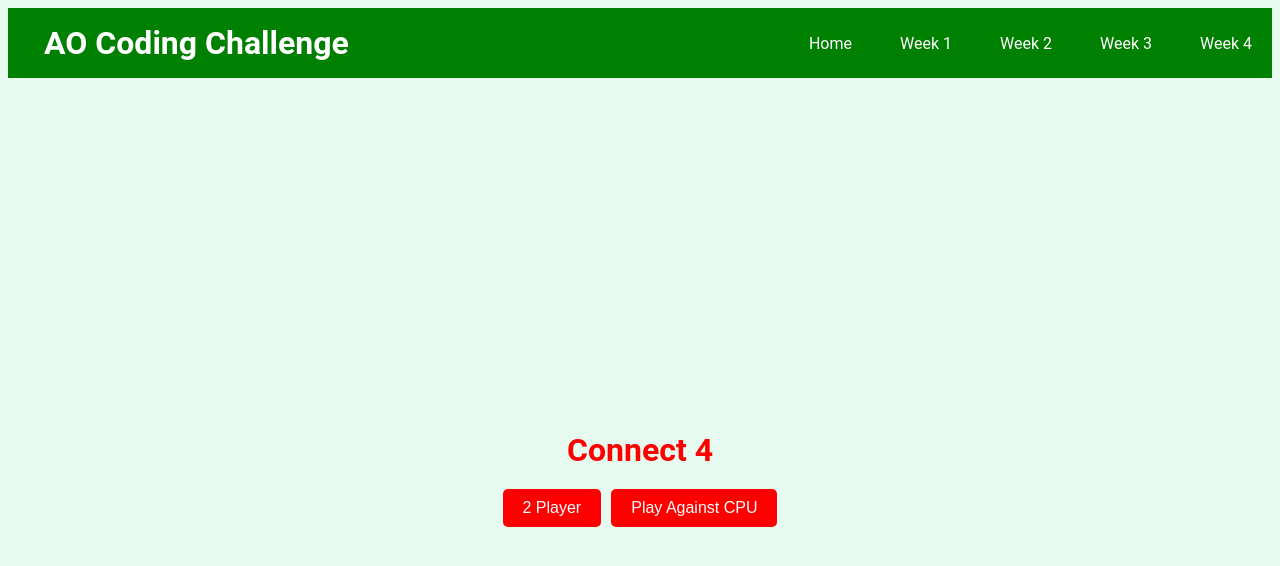
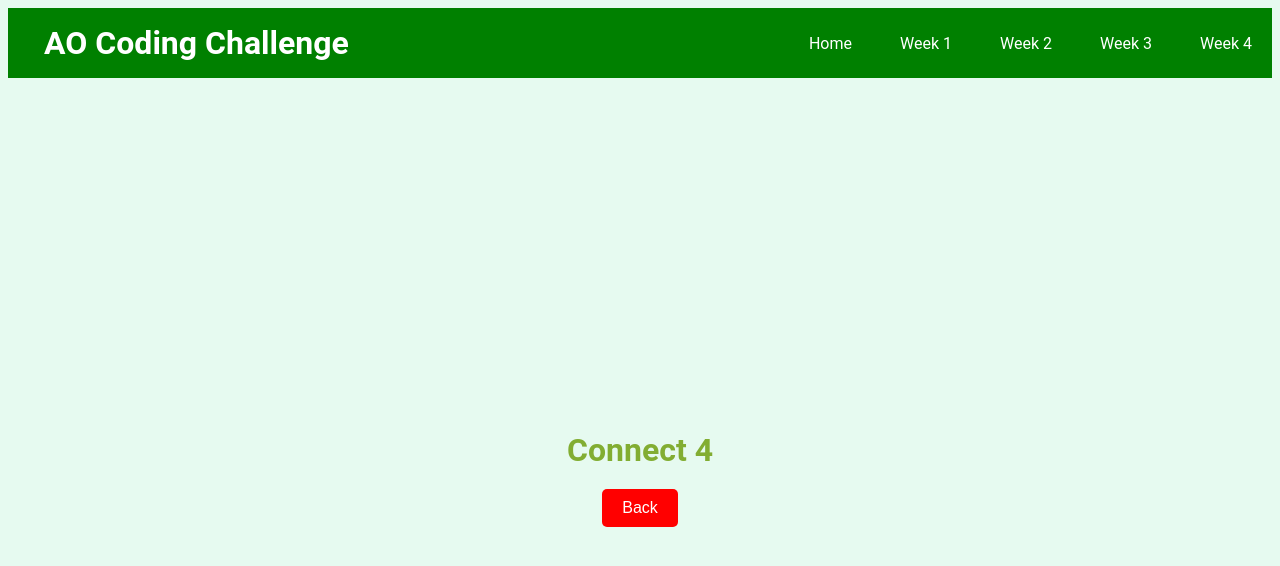
Before and after one commit to FlickPlayz/Coding-Challenge-AO, a React (Create React App) app: page /Week4 in a window 1280 px wide. Shown: the top 566 px of the page. Built offline with nearby package versions, Linux system fonts and the light colour scheme.

Commit message:
final changes

```diff
--- a/src/StyleSheet/Week4.css
+++ b/src/StyleSheet/Week4.css
@@ -9,16 +9,17 @@
 .title {
   font-size: 2em;
   margin-bottom: 20px;
-  color: red;
+  color: #82ad32;
 }
 
 .start-options {
   display: flex;
+  flex-direction: column;
   gap: 10px;
   margin-bottom: 20px;
 }
 
-.start-button, .reset-button {
+.start-button, .reset-button, .back-button {
   padding: 10px 20px;
   font-size: 1em;
   color: white;
@@ -29,7 +30,7 @@
   transition: background-color 0.3s ease;
 }
 
-.start-button:hover, .reset-button:hover {
+.start-button:hover, .reset-button:hover, .back-button:hover {
   background-color: #cc0000;
 }
 
@@ -66,3 +67,14 @@
 .cell:hover {
   background-color: lightgray;
 }
+
+.buttons-container {
+  display: flex;
+  gap: 10px;
+  margin-top: 20px;
+}
+
+.reset-button {
+  margin-right: 10px;
+  margin-bottom: 10px;
+}
--- a/src/pages/Week4.js
+++ b/src/pages/Week4.js
@@ -9,6 +9,7 @@ const Week4 = () => {
   const [currentPlayer, setCurrentPlayer] = useState('Red');
   const [isCpuEnabled, setIsCpuEnabled] = useState(false);
   const [gameStarted, setGameStarted] = useState(false);
+  const [showOptions, setShowOptions] = useState(false);
 
   useEffect(() => {
     if (currentPlayer === 'Yellow' && isCpuEnabled) {
@@ -91,6 +92,12 @@ const Week4 = () => {
   const startGame = (playAgainstCpu) => {
     setIsCpuEnabled(playAgainstCpu);
     setGameStarted(true);
+    setShowOptions(false);
+  };
+
+  const showGameOptions = () => {
+    setShowOptions(true);
+    setGameStarted(false);
   };
 
   return (
@@ -98,8 +105,14 @@ const Week4 = () => {
       <h1 className="title">Connect 4</h1>
       {!gameStarted ? (
         <div className="start-options">
-          <button className="start-button" onClick={() => startGame(false)}>2 Player</button>
-          <button className="start-button" onClick={() => startGame(true)}>Play Against CPU</button>
+          {showOptions ? (
+            <>
+              <button className="start-button" onClick={() => startGame(false)}>2 Player</button>
+              <button className="start-button" onClick={() => startGame(true)}>Play Against CPU</button>
+            </>
+          ) : (
+            <button className="back-button" onClick={showGameOptions}>Back</button>
+          )}
         </div>
       ) : (
         <>
@@ -117,7 +130,10 @@ const Week4 = () => {
               </div>
             ))}
           </div>
-          <button className="reset-button" onClick={resetGame}>Reset Game</button>
+          <div className="button-group">
+            <button className="reset-button" onClick={resetGame}>Reset Game</button>
+            <button className="back-button" onClick={showGameOptions}>Back</button>
+          </div>
         </>
       )}
     </div>
```
